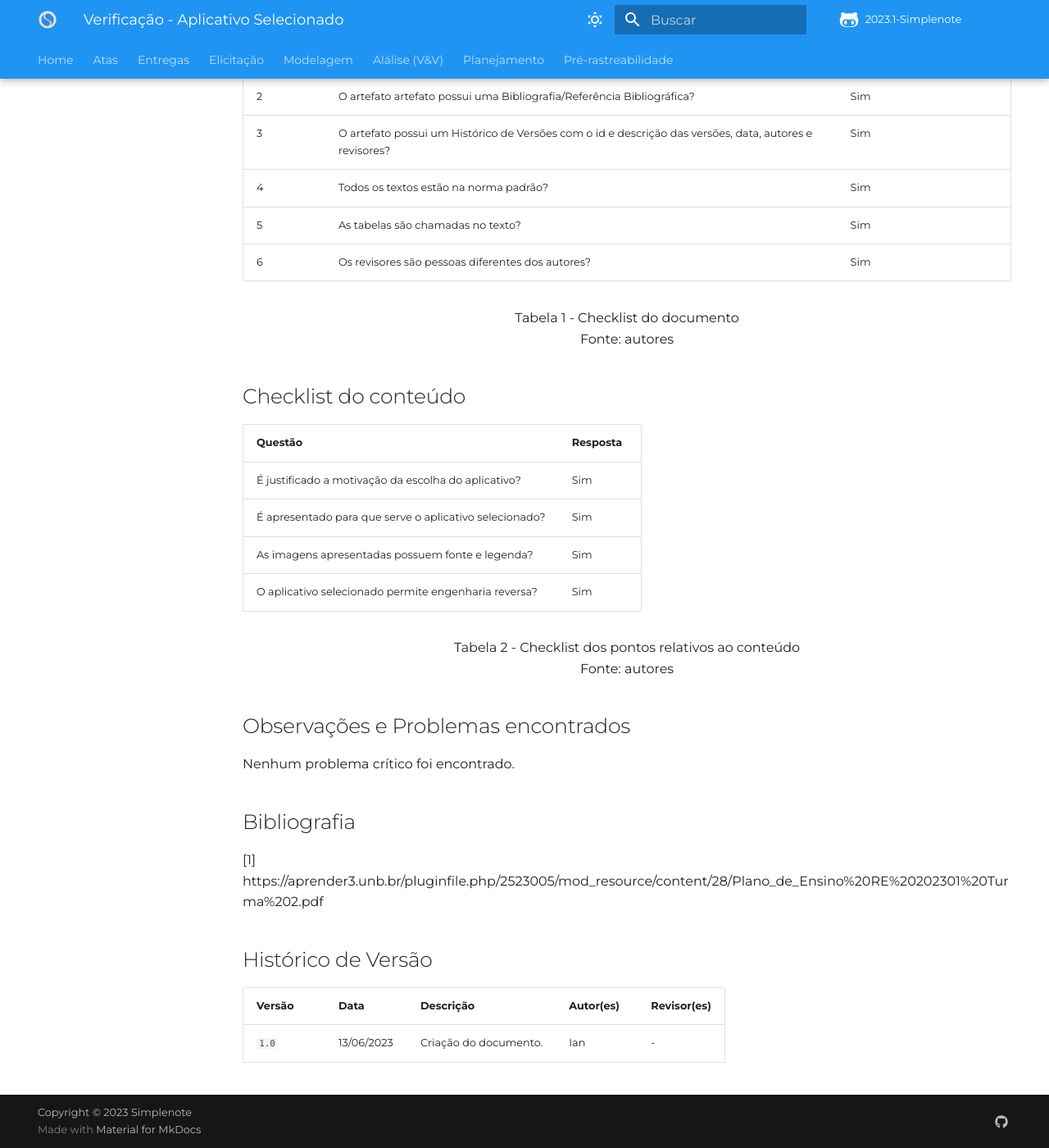
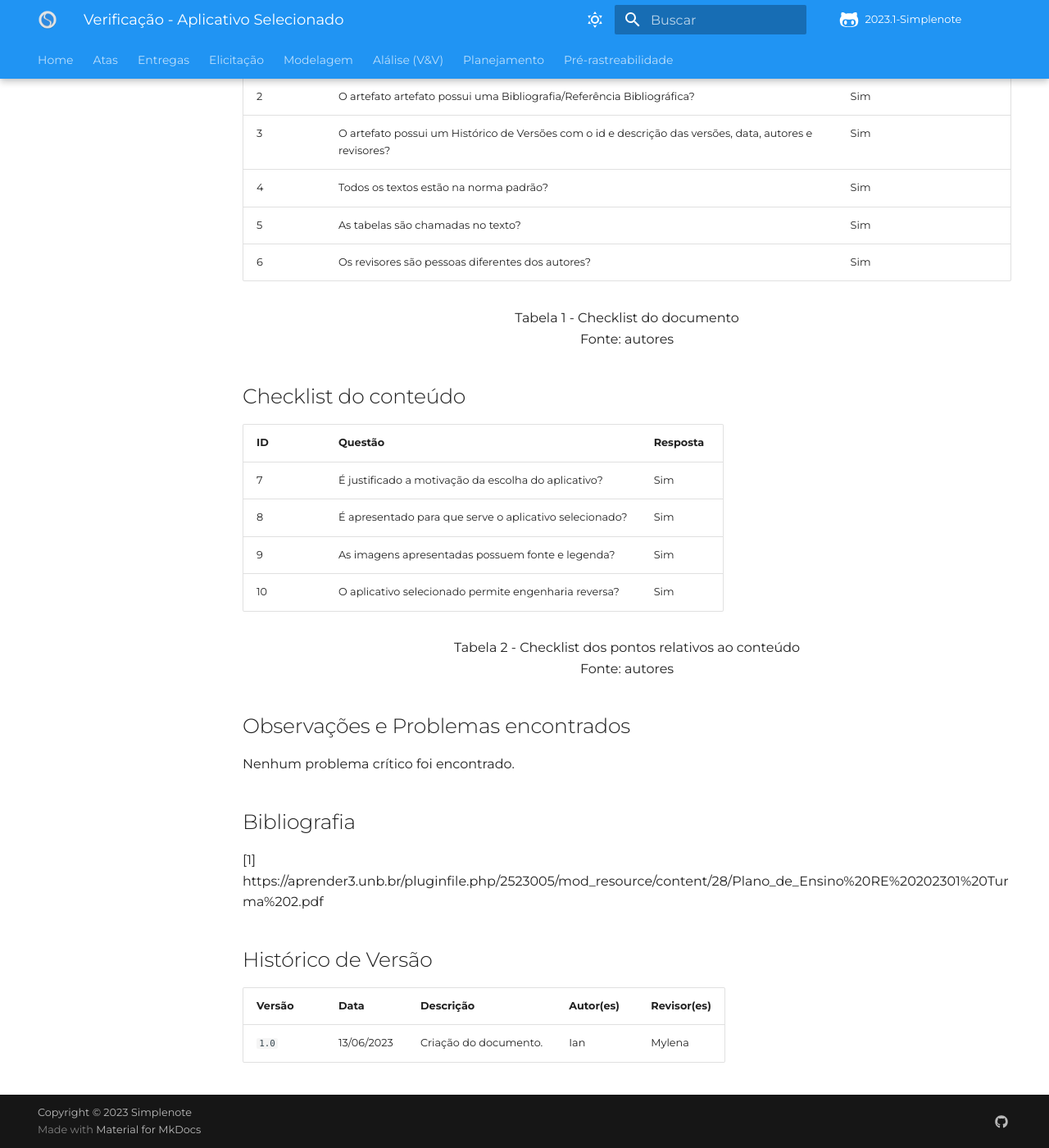
Before and after one commit to Requisitos-de-Software/2023.1-Simplenote, an MkDocs documentation site: the page built from docs/analise-grupo6/planejamento/app.md, in a window 1280 px wide and 1400 px high, scrolled down 812 px. Shown: the whole window at 82% size. Built offline with MkDocs 1.6.1 and Material for MkDocs 9.7.7, drawn with Linux system fonts in a browser that asks for light colours; some web fonts are replaced; comment, search, counter and statistics services are not loaded.

Commit message:
Revisão ok

```diff
--- a/docs/analise-grupo6/planejamento/app.md
+++ b/docs/analise-grupo6/planejamento/app.md
@@ -26,12 +26,12 @@ Também temos o campo "Observação", um campo no qual pode ser feito algum come
 <p align="center"> Tabela 1 - Checklist do documento <br> Fonte: autores </p>
 
 ## Checklist do conteúdo
-|Questão|Resposta|
-|-------|--------|
-|É justificado a motivação da escolha do aplicativo?|Sim|
-|É apresentado para que serve o aplicativo selecionado?|Sim|
-|As imagens apresentadas possuem fonte e legenda?|Sim|
-|O aplicativo selecionado permite engenharia reversa?|Sim|
+| ID|Questão|Resposta|
+|------|-------|--------|
+|7|É justificado a motivação da escolha do aplicativo?|Sim|
+|8|É apresentado para que serve o aplicativo selecionado?|Sim|
+|9|As imagens apresentadas possuem fonte e legenda?|Sim|
+|10|O aplicativo selecionado permite engenharia reversa?|Sim|
 
 
 <p align="center"> Tabela 2 - Checklist dos pontos relativos ao conteúdo <br> Fonte: autores </p>
@@ -48,4 +48,4 @@ Nenhum problema crítico foi encontrado.
 
 | Versão | Data          | Descrição                          | Autor(es)     |  Revisor(es)  |
 | ------ | ------------- | ---------------------------------- | ------------- | ------------- |
-| `1.0`  | 13/06/2023    | Criação do documento.              | Ian          | - |
+| `1.0`  | 13/06/2023    | Criação do documento.              | Ian          | Mylena|
```
